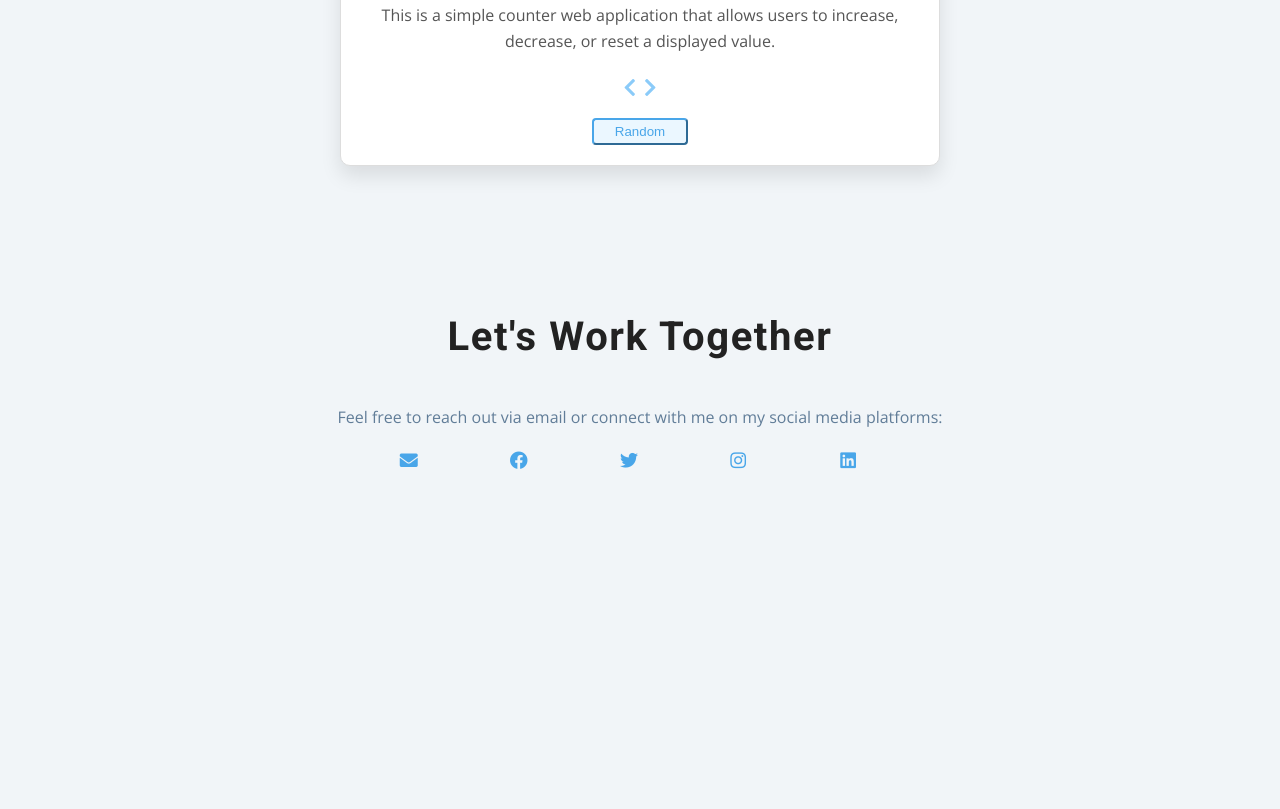
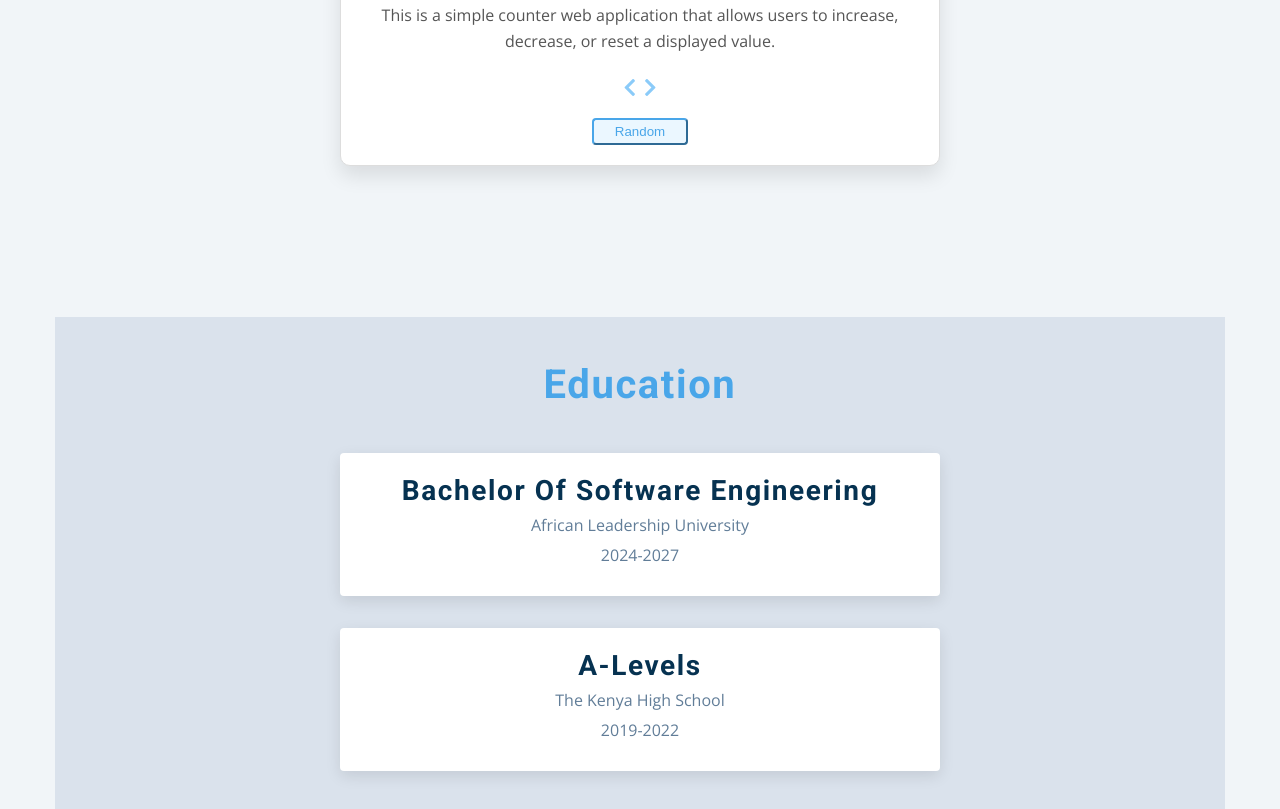
Before and after one commit to noel-odero/resume-website, a plain HTML site: page index.html in a window 1280 px wide. Shown: the part 1991-2800 px from the top of the page. Before the commit the page ends 2728 px from the top, so only its background shows below. Drawn offline with nearby package versions, Linux system fonts and the light colour scheme.

Commit message:
education

```diff
--- a/index.html
+++ b/index.html
@@ -39,6 +39,9 @@
           </li>
           <li>
             <a href="#contact">contact</a>
+          </li>
+          <li>
+            <a href="#education">contact</a>
           </li>
         </ul>
       </div>
@@ -138,6 +141,26 @@
 
       </section>
       <!-- end of projects section -->
+       <!-- education section -->
+       <section class="education" id="education">
+        <div class="section-center">
+          <h2>Education</h2>
+          <div class="education-container">
+            <div class="education-item">
+              <h3>Bachelor of Software Engineering</h3>
+              <p>African Leadership University</p>
+              <p>2024-2027</p>
+            </div>
+            <div class="education-item">
+              <h3>A-levels</h3>
+              <p>The Kenya High School</p>
+              <p>2019-2022</p>
+            </div>
+
+          </div>
+        </div>
+       </section>
+       <!-- end of education section -->
       <!-- contacts section -->
       <section class="contact" id="contact">
         <div class="work-together">
--- a/styles.css
+++ b/styles.css
@@ -222,7 +222,7 @@ nav {
   transition: var(--transition);
 }
 .show-links {
-  height: 12rem;
+  height: 14rem;
 }
 @media screen and (min-width: 800px) {
   .nav-center {
@@ -667,3 +667,66 @@ nav {
 .social-icons a:hover {
   color: var(--clr-primary-7);
 }
+
+
+/* education */
+
+.education {
+  padding: 3rem 0;
+  background-color: var(--clr-grey-9);
+  color: var(--clr-grey-1);
+  margin-bottom: 2rem;
+}
+
+.education h2 {
+  text-align: center;
+  margin-bottom: 2rem;
+  color: var(--clr-primary-5);
+}
+
+.education-container {
+  display: flex;
+  flex-direction: column;
+  align-items: center;
+}
+
+.education-item {
+  background: var(--clr-white);
+  padding: 1.5rem;
+  margin: 1rem 0;
+  border-radius: var(--radius);
+  box-shadow: var(--light-shadow);
+  max-width: 600px;
+  width: 90%;
+  text-align: center;
+}
+
+.education-item h3 {
+  color: var(--clr-primary-1);
+  margin-bottom: 0.5rem;
+}
+
+.education-item p {
+  margin: 0.25rem 0;
+  color: var(--clr-grey-5);
+}
+
+/* Media Query for Small Screens */
+@media (max-width: 600px) {
+  .education-item {
+    padding: 1rem;
+    margin: 0.5rem 0;
+  }
+
+  .education h2 {
+    font-size: 1.5rem;
+  }
+
+  .education-item h3 {
+    font-size: 1.2rem;
+  }
+
+  .education-item p {
+    font-size: 0.9rem;
+  }
+}
```
